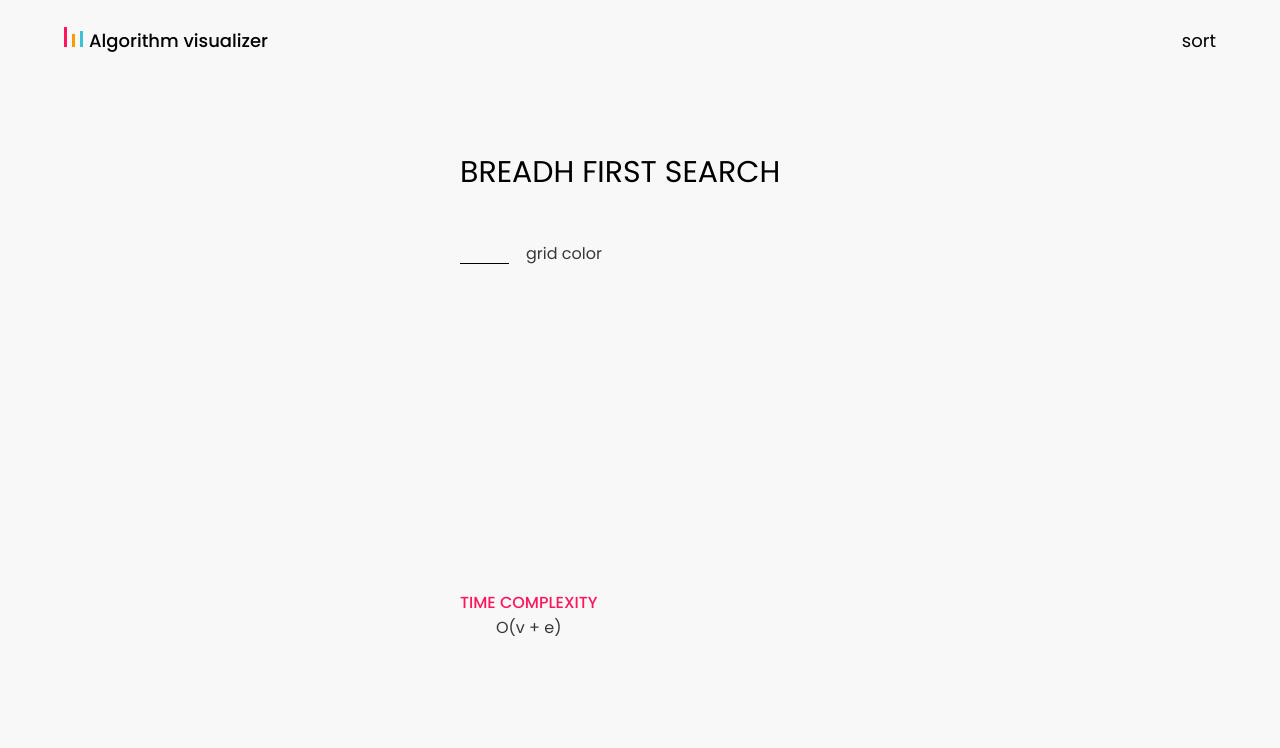
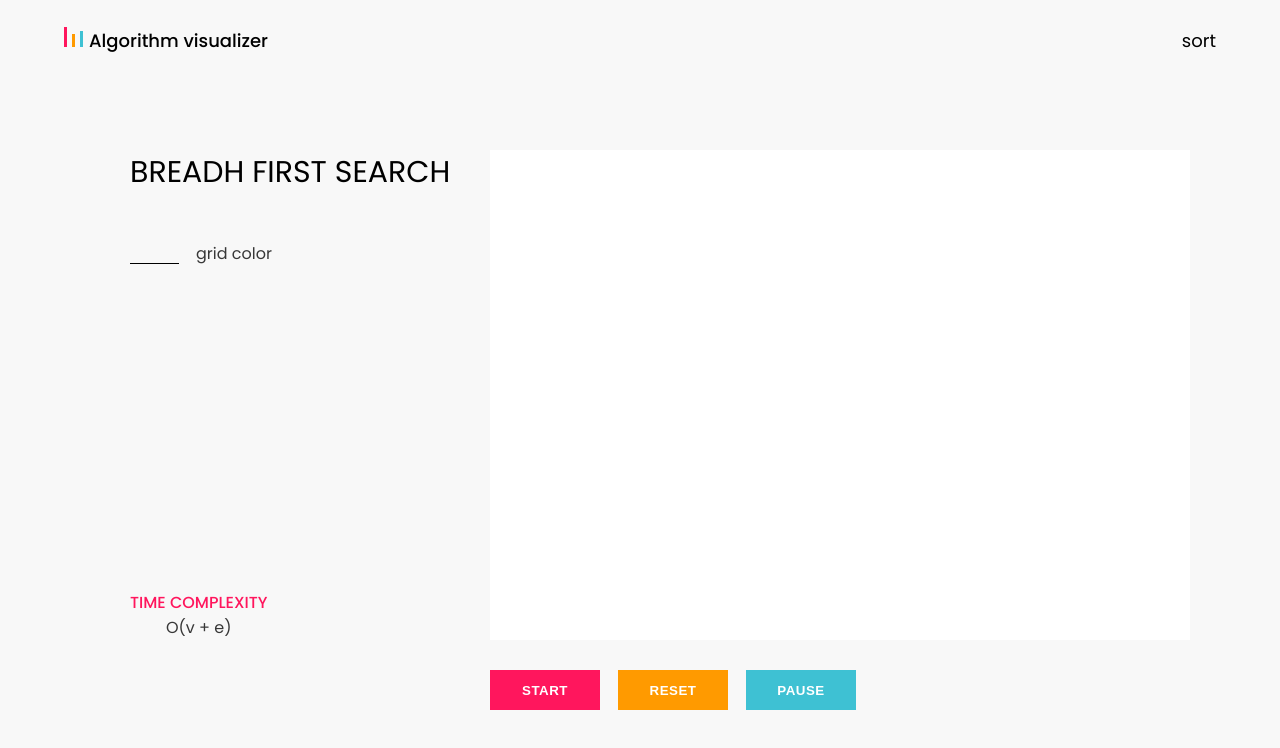
Before and after one commit to bdriguesdev/algorithm-visualizer, a React (Create React App) app: page /search/breadth in a window 1280 px wide. Shown: the top 748 px of the page. Built offline with nearby package versions, Linux system fonts and the light colour scheme.

Commit message:
Added search graph component

```diff
--- a/src/components/Search/Search.js
+++ b/src/components/Search/Search.js
@@ -1,6 +1,7 @@
 import React from 'react';
 
 import './Search.scss';
+import SearchGraph from '../SearchGraph/SearchGraph';
 
 const Search = props => {
     return (
@@ -19,6 +20,7 @@ const Search = props => {
                     </div>
                 </div>
             </div>
+            <SearchGraph />
         </section>
     )
 };
--- /dev/null
+++ b/src/components/SearchGraph/SearchGraph.js
@@ -0,0 +1,22 @@
+import React from 'react';
+
+import './SearchGraph.scss';
+
+const SearchGraph = () => {
+    return (
+        <div className="searchGraph">
+            <div className="searchElements">
+                {
+
+                }
+            </div>
+            <div className="searchButtons">
+                <button className="button btnPink" >START</button>
+                <button className="button btnYellow">RESET</button>
+                <button className="button btnBlue">PAUSE</button>
+            </div>
+        </div>
+    )
+};
+
+export default SearchGraph;
--- /dev/null
+++ b/src/components/SearchGraph/SearchGraph.scss
@@ -0,0 +1,54 @@
+@import '../../scss/colors.scss';
+
+.searchGraph {
+    min-width: 260px;
+    width: 660px;
+
+    .searchElements {
+        height: 450px;
+        width: 100%;
+        padding: 20px 20px;
+        background-color: white;
+        display: flex;
+        position: relative;
+    }
+
+    .searchButtons {
+        display: flex;
+        justify-content: flex-start;
+        margin-top: 30px;
+
+        .button {
+            width: 110px;
+            height: 40px;
+            text-transform: uppercase;
+            color: white;
+            letter-spacing: 0.5px;
+            font-weight: 700;
+            border: none;
+            cursor: pointer;
+            transition: box-shadow 200ms ease-in-out;
+            outline: none;
+        }
+
+        .button:hover {
+            box-shadow: 0 0 15px rgba(0, 0, 0, 0.201);
+        }
+
+        .btnPink {
+            background-color: $pink;
+        }
+
+        .btnYellow {
+            background-color: $yellow;
+        }
+
+        .btnBlue {
+            background-color: $blue;
+        }
+
+        .button:nth-child(1n + 2) {
+            margin-left: 18px;
+        }
+    }
+}
```
